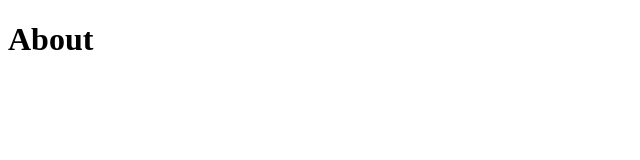
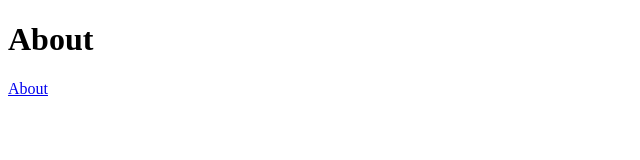
Before and after one commit to MayleeDunkley/MDunkley.github.io, a plain HTML site: page index.html in a window 1280 px wide. Shown: the full height of the page, 0-640 px from the left. Drawn offline with Linux system fonts and the light colour scheme.

Commit message:
Update index.html

```diff
--- a/index.html
+++ b/index.html
@@ -5,6 +5,6 @@
    </head>
     <body>
       <h1>About</h1>
-      <a href="about.html"></a>
+      <a href="about.html">About</a>
     </body>
   </html>
```
